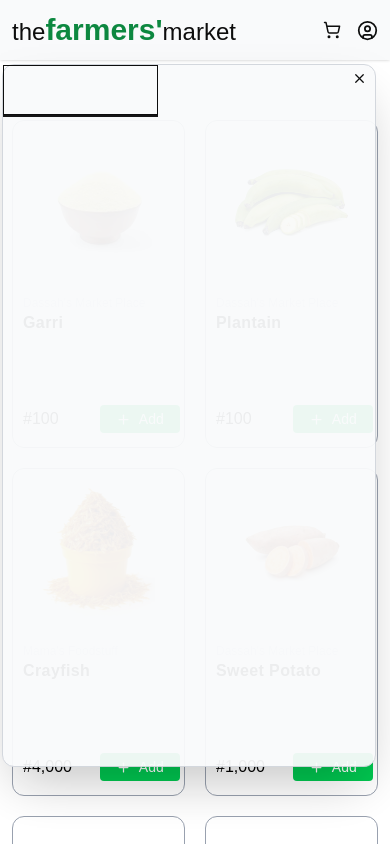
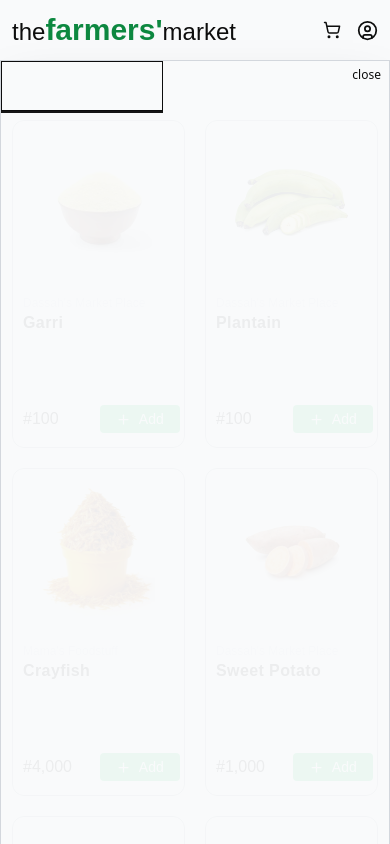
Before and after one commit to koakpet/thefarmersmarket, a Next.js app: page / in a window 390 px wide. Both pictures are taken after a click on the element 367 px from the left and 30 px from the top of the page. Shown: the top 844 px of the page. Built offline with nearby package versions, Linux system fonts and the light colour scheme; grey boxes are pictures that could not be loaded; a web font is replaced by a local one.

Commit message:
corrections to the login background div to make it more mobile friendly

```diff
--- a/src/components/NavBar.jsx
+++ b/src/components/NavBar.jsx
@@ -8,7 +8,7 @@ import {X} from "lucide-react";
 import LogIn from "./LogIn";
 
 function NavBar() {
-  const [logInToggle, setLogInToggle] = useState(true);
+  const [logInToggle, setLogInToggle] = useState(false);
 
   function logInBotton() {
     setLogInToggle(true);
@@ -50,12 +50,18 @@ function NavBar() {
         {/* <input type="search" name="Search" id="search" className="text-2xl md:hidden bg-slate-300 rounded-4xl" /> */}
 
         {logInToggle && (
-          <div className="fixed top-16 left-[0.5vw] h-10/12 w-[96vw] md:top-20 md:left-[7vw] md:h-10/12 md:w-[84vw] bg-gray-50 border border-gray-300 rounded-xl shadow-2xl">
+          <div className="fixed top-15 left-0 h-full w-full md:top-20 md:left-[7vw] md:h-10/12 md:w-[84vw] bg-gray-50 border border-gray-300 md:rounded-xl shadow-2xl">
             <button
               onClick={close}
-              className="absolute right-2 top-1.5 cursor-pointer hover:text-slate-600"
+              className="hidden md:block absolute right-2 top-1.5 cursor-pointer hover:text-slate-600"
             >
               <X size="15" />
+            </button>
+            <button
+              onClick={close}
+              className="md:hidden text-xs hover:underline active:underline absolute right-2 top-1.5 cursor-pointer hover:text-slate-600 active:text-slate-600"
+            >
+              close
             </button>
             <LogIn />
           </div>
```
